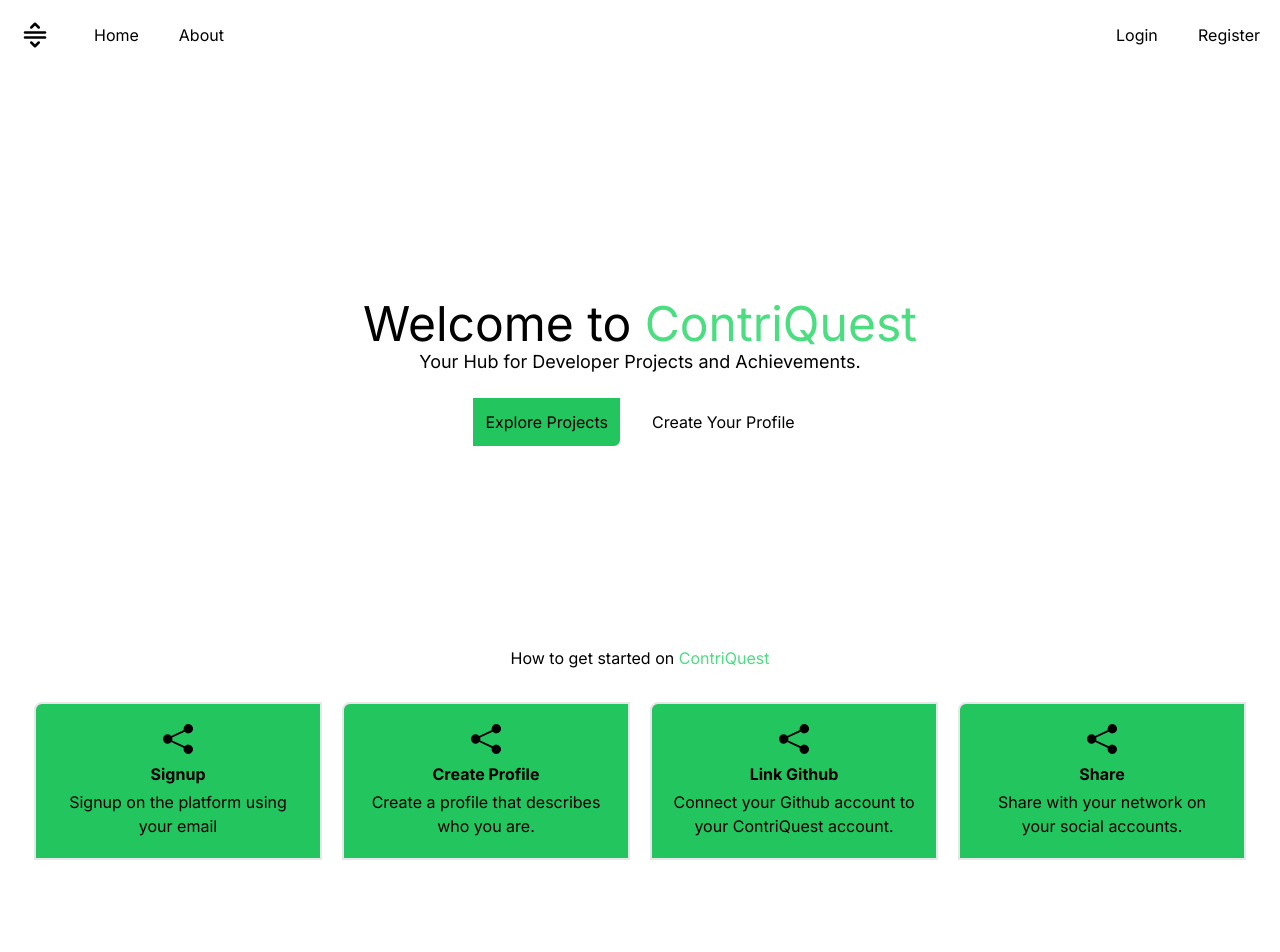
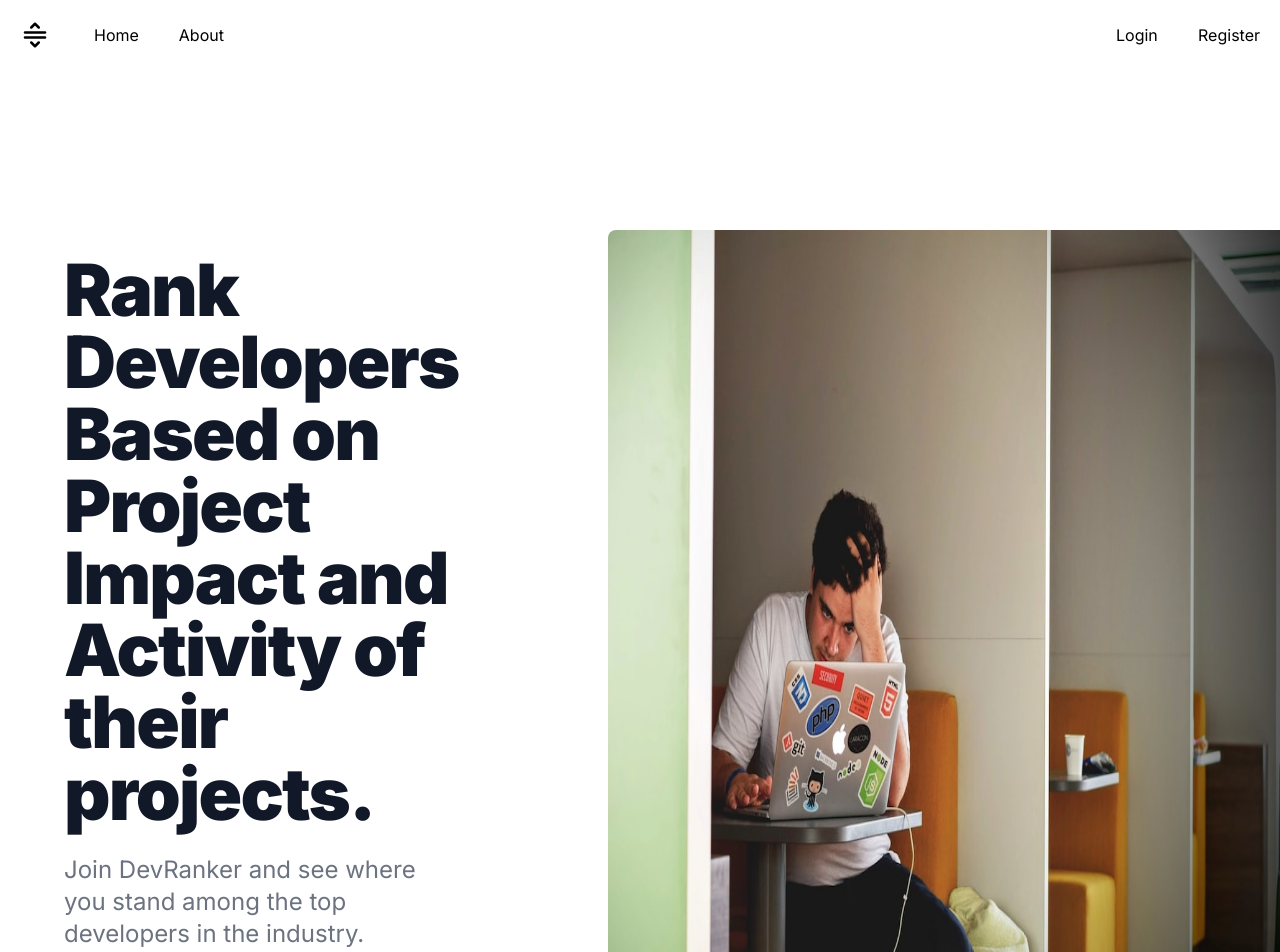
Before and after one commit to Trend20/ContriQuest, a Next.js app: page / in a window 1280 px wide. Shown: the top 952 px of the page. Built offline with nearby package versions, Linux system fonts and the light colour scheme.

Commit message:
hero section revamp

```diff
--- a/app/components/Hero.tsx
+++ b/app/components/Hero.tsx
@@ -1,14 +1,19 @@
 'use client'
 import React from 'react'
+import Image from 'next/image';
+import heroImg from '../../public/assets/images/hero.jpeg'
+import Link from 'next/link';
 
 const Hero = () => {
   return (
-    <div className='w-full flex flex-col items-center max-h-80 justify-center pt-72'>
-      <h1 className='text-5xl'>Welcome to <span className='text-green-400'>ContriQuest</span></h1>
-      <p className='text-lg'>Your Hub for Developer Projects and Achievements.</p>
-      <div className="flex justify-between w-auto">
-          <button className="bg-green-500 p-3 mt-5 rounded-br-lg hover:bg-transparent border-white border-2">Explore Projects</button>
-          <button className="p-3 mt-5 border-spacing-1 rounded-tl-lg border-2 border-white ml-4 hover:bg-green-500 rounded-br-lg">Create Your Profile</button>
+    <div className='w-full flex pt-40 justify-between'>
+        <div className="flex flex-col mt-6 px-16 w-1/2">
+          <h1 className='text-7xl font-black tracking-tight text-gray-900'>Rank Developers Based on Project Impact and Activity of their projects.</h1>
+          <p className='prose prose-user mt-6 text-2xl text-gray-500 leading-8 w-3/4'>Join DevRanker and see where you stand among the top developers in the industry.</p>
+          <Link href='/' className='rounded w-32 bg-amber-700 font-bold flex justify-center items-center p-3 text-white mt-6 hover:bg-amber-800'>Join now</Link>
+        </div>
+        <div className="flex max-w-2xl">
+          <Image src={heroImg} alt='hero_img' className='rounded-l-lg'/>
         </div>
     </div>
   )
--- a/app/layout.tsx
+++ b/app/layout.tsx
@@ -21,7 +21,7 @@ export default function RootLayout({
       <body className={inter.className}>
       <Navbar />
         <main className='h-full'>{children}</main>
-      <Footer />
+      {/* <Footer /> */}
       </body>
     </html>
   )
--- a/app/page.tsx
+++ b/app/page.tsx
@@ -6,7 +6,7 @@ export default function Home() {
   return (
     <main className="h-full">
       <Hero />
-      <Process />
+      {/* <Process /> */}
       {/* <Showcase /> */}
     </main>
   )
```
Also changed, not shown: public/assets/images/hero.jpeg (added).
